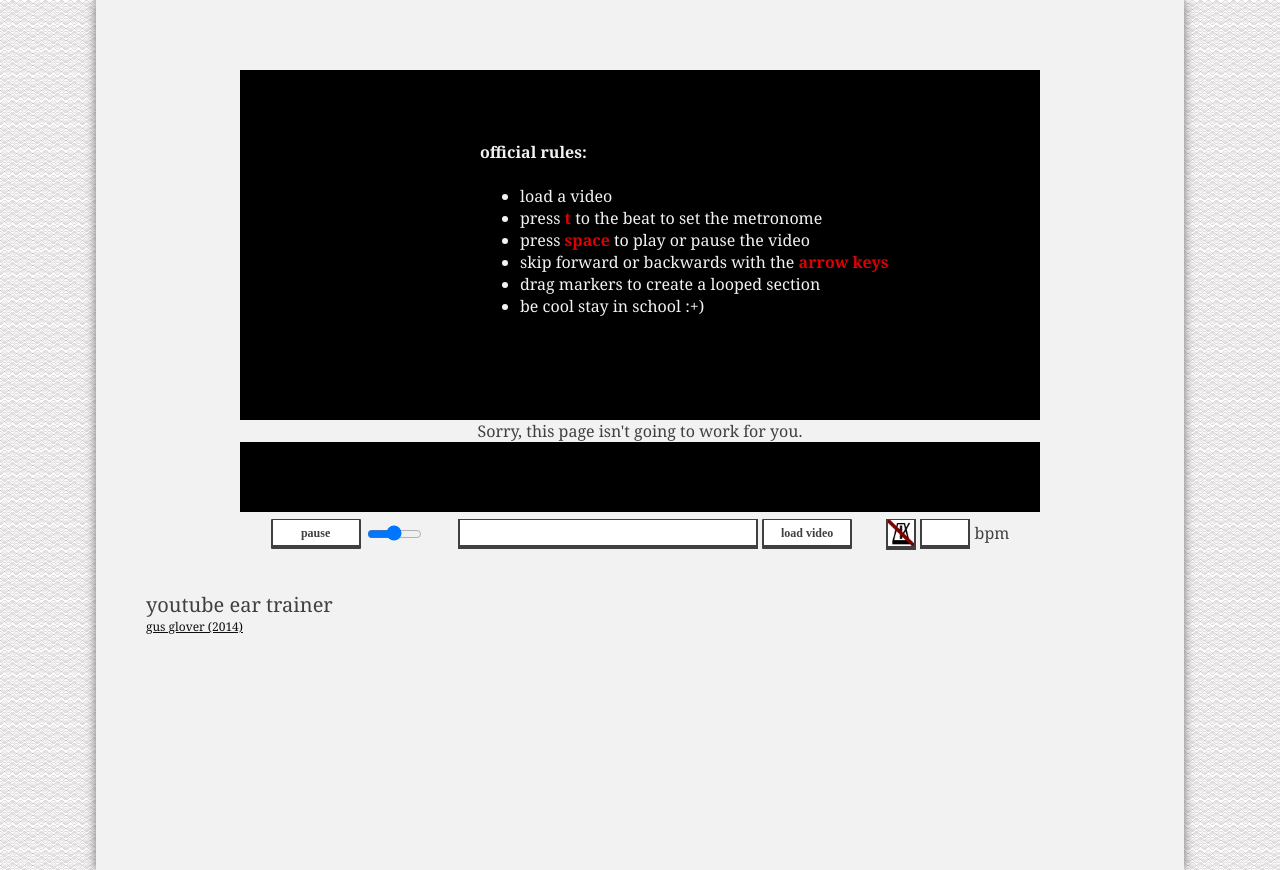
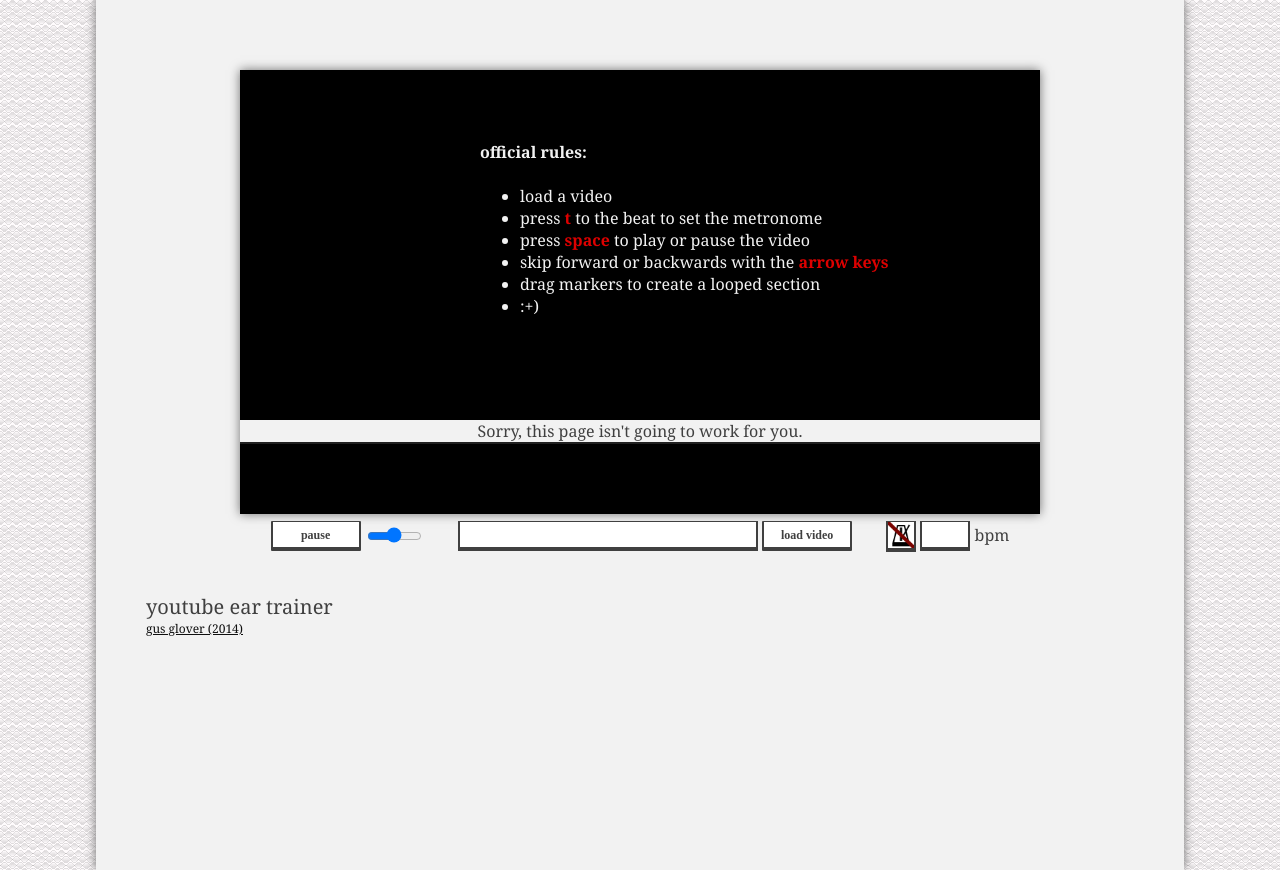
Before and after one commit to gglover/ear-trainer, a plain HTML site: page index.html in a window 1280 px wide. Drawn offline with nearby package versions, Linux system fonts and the light colour scheme.

Commit message:
a few small things

```diff
--- a/ear_train.css
+++ b/ear_train.css
@@ -13,7 +13,7 @@ body {
 	margin: auto;
 	width: 85%;
 	height: 100%;
-	box-shadow: 0px 0px 10px #707070;
+
 }
 
 #player-container {
@@ -21,7 +21,12 @@ body {
 	margin: 0 auto;
 }
 
+#content, #player-container {
+	box-shadow: 0px 0px 10px #707070;
+}
+
 #time-slider {
+	border-top: 2px solid #202020;
 	display: block;
 	background-color: black;
 }
--- a/et_view.js
+++ b/et_view.js
@@ -19,7 +19,6 @@ var ETV = {
 				}
 			});
 			var videoIndex = Math.floor(Math.random() * ETV.VIDEO_ROTATION.length);
-			debugger;
 			$('#video-url').val(ETV.VIDEO_ROTATION[videoIndex]);
 		};
 	},
@@ -88,7 +87,7 @@ var ETV = {
 	handleTimeSliderHover: function(e) {
 		var targetedSectionSlider = ETV._isSliderSelected(e);
 		if (targetedSectionSlider) {
-			e.currentTarget.style.cursor = 'pointer';
+			e.currentTarget.style.cursor = 'ew-resize';
 		} else {
 			e.currentTarget.style.cursor = 'default';
 		}
--- a/index.html
+++ b/index.html
@@ -24,7 +24,7 @@
 								<li>press <span class="control">space</span> to play or pause the video</li>
 								<li>skip forward or backwards with the <span class="control">arrow keys</span></li>
 								<li>drag markers to create a looped section</li>
-							<li>be cool stay in school :+)</li>
+								<li>:+)</li>
 							</ul>
 					</div>
 				</div>
```
Lines whose indentation alone changed are shown as unchanged.
